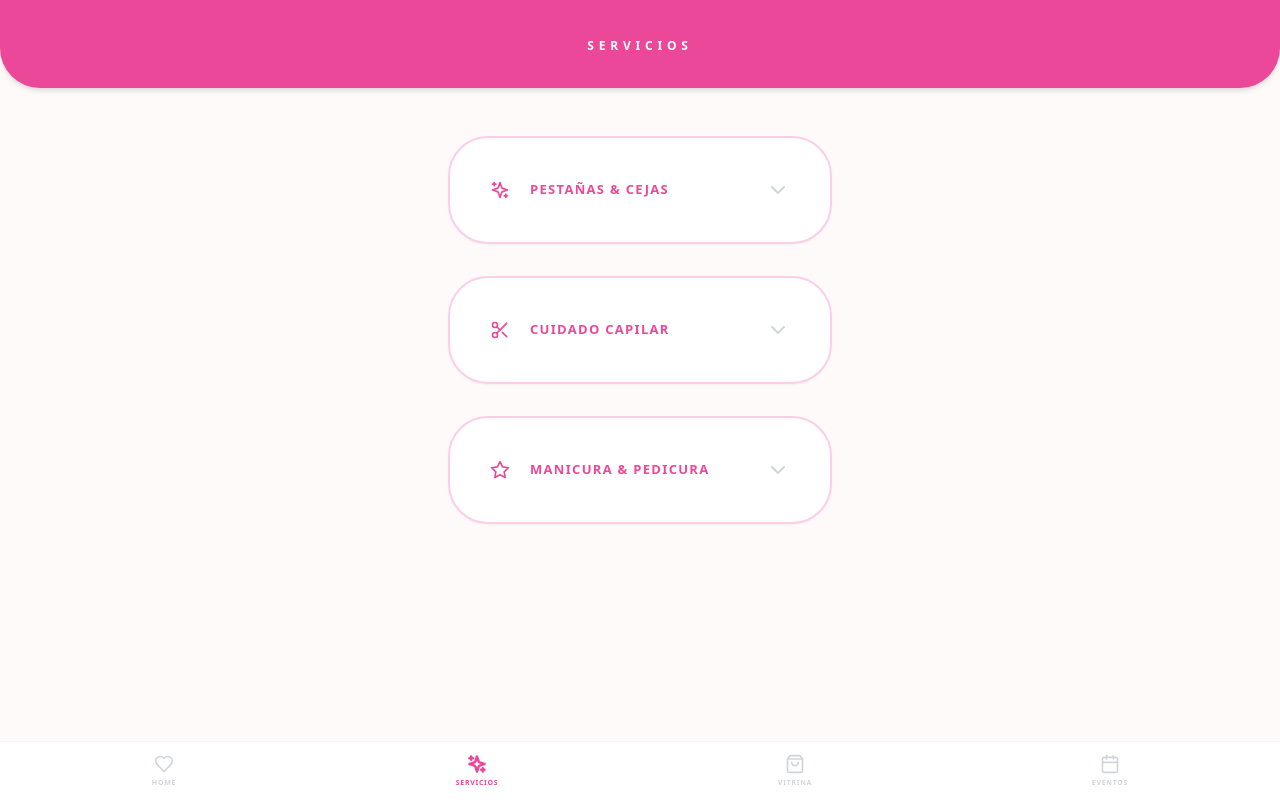
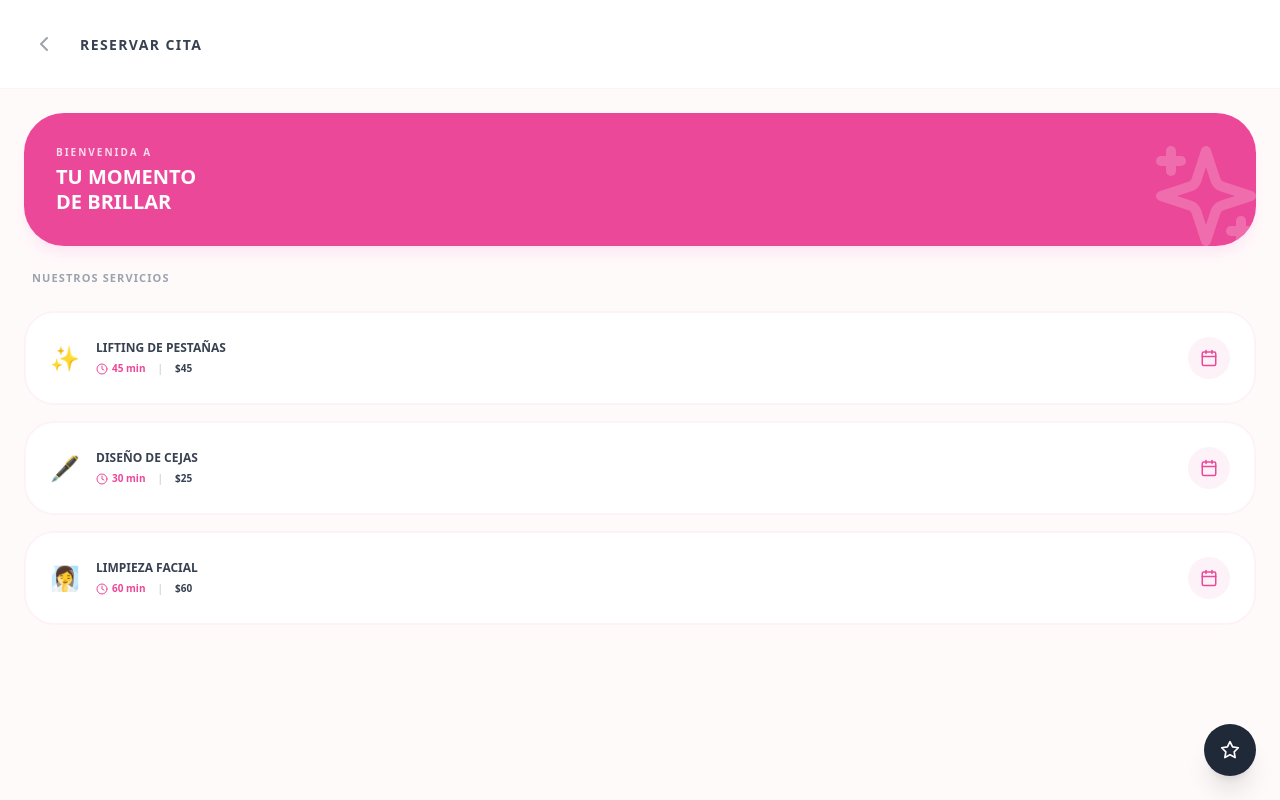
Before and after one commit to anaaz1798/martha-cute-studio, a React (Vite) app: page /servicios in a window 1280 px wide. Built offline with nearby package versions, Linux system fonts and the light colour scheme.

Commit message:
Update ServicesPage.jsx

```diff
--- a/src/pages/ServicesPage.jsx
+++ b/src/pages/ServicesPage.jsx
@@ -1,103 +1,67 @@
 import { useState } from 'react';
 import { useNavigate } from 'react-router-dom';
-import Navbar from '../components/Navbar';
-import { ChevronDown, ChevronUp, Scissors, Sparkles, Star } from 'lucide-react';
+import { ChevronLeft, Clock, Sparkles, Star, Calendar } from 'lucide-react';
 
 export default function ServicesPage() {
   const navigate = useNavigate();
-  const [openCategory, setOpenCategory] = useState(null);
 
-  const categorias = [
-    {
-      id: 'pestanas',
-      nombre: 'Pestañas & Cejas',
-      icono: <Sparkles className="w-5 h-5" />,
-      servicios: [
-        { nombre: 'Lifting de Pestañas', precio: '35.00', tipo: 'fijo' },
-        { nombre: 'Diseño de Cejas + Henna', precio: '20.00', tipo: 'fijo' }
-      ]
-    },
-    {
-      id: 'cabello',
-      nombre: 'Cuidado Capilar',
-      icono: <Scissors className="w-5 h-5" />,
-      servicios: [
-        { nombre: 'Color Global / Balayage', precio: 'Variable', tipo: 'presupuesto' },
-        { nombre: 'Hidratación Profunda', precio: '25.00', tipo: 'fijo' },
-        { nombre: 'Corte de Puntas', precio: '15.00', tipo: 'fijo' }
-      ]
-    },
-    {
-      id: 'unas',
-      nombre: 'Manicura & Pedicura',
-      icono: <Star className="w-5 h-5" />,
-      servicios: [
-        { nombre: 'Semiesmaltado', precio: '18.00', tipo: 'fijo' },
-        { nombre: 'Pedicura Spa', precio: '30.00', tipo: 'fijo' }
-      ]
-    }
+  const servicios = [
+    { id: 1, nombre: 'Lifting de Pestañas', precio: '$45', tiempo: '45 min', icon: '✨' },
+    { id: 2, nombre: 'Diseño de Cejas', precio: '$25', tiempo: '30 min', icon: '🖋️' },
+    { id: 3, nombre: 'Limpieza Facial', precio: '$60', tiempo: '60 min', icon: '🧖‍♀️' },
   ];
 
-  const handlePresupuesto = (servicio) => {
-    const mensaje = `Hola! Me gustaría pedir un presupuesto para: ${servicio}`;
-    window.open(`https://wa.me/584121663968?text=${encodeURIComponent(mensaje)}`, '_blank');
-  };
-
   return (
-    <div className="min-h-screen bg-[#fffafa] pb-32 font-sans text-gray-800">
-      <nav className="bg-[#ec4899] text-white p-8 text-center sticky top-0 z-50 rounded-b-[40px] shadow-md">
-        <span className="font-black uppercase text-[12px] tracking-[0.4em]">Servicios</span>
+    <div className="min-h-screen bg-[#fffafa] pb-20 font-sans">
+      {/* Header */}
+      <nav className="bg-white p-6 flex items-center gap-4 sticky top-0 z-50 border-b border-pink-50">
+        <button onClick={() => navigate('/')} className="p-2 text-gray-400">
+          <ChevronLeft size={24} />
+        </button>
+        <h1 className="text-[14px] font-black uppercase tracking-widest text-gray-700">Reservar Cita</h1>
       </nav>
 
-      <main className="max-w-md mx-auto p-8 pt-12 space-y-8">
-        {categorias.map((cat) => (
-          <div key={cat.id} className="bg-white rounded-[40px] shadow-sm border-2 border-[#fbcfe8] overflow-hidden">
-            <button
-              onClick={() => setOpenCategory(openCategory === cat.id ? null : cat.id)}
-              className="w-full p-10 flex items-center justify-between active:bg-pink-50/20"
-            >
-              <div className="flex items-center gap-5 text-[#ec4899]">
-                {cat.icono}
-                <span className="font-black uppercase text-[13px] tracking-widest">{cat.nombre}</span>
+      <main className="p-6 space-y-6">
+        <div className="bg-[#ec4899] p-8 rounded-[40px] text-white shadow-lg shadow-pink-100 relative overflow-hidden">
+          <div className="relative z-10">
+            <p className="text-[10px] font-black uppercase tracking-[0.2em] opacity-80">Bienvenida a</p>
+            <h2 className="text-[20px] font-black uppercase leading-tight mt-1">Tu momento <br/> de brillar</h2>
           </div>
-              {openCategory === cat.id ? <ChevronUp className="text-gray-300" /> : <ChevronDown className="text-gray-300" />}
-            </button>
-
-            {openCategory === cat.id && (
-              <div className="px-10 pb-10 space-y-6 animate-fadeIn">
-                <div className="h-[1px] bg-pink-50 w-full mb-4" />
-                {cat.servicios.map((s, index) => (
-                  <div key={index} className="flex justify-between items-center bg-[#fffafa] p-6 rounded-[25px] border border-pink-50/50">
-                    <div className="flex flex-col">
-                      <span className="text-[11px] font-black uppercase text-gray-700">{s.nombre}</span>
-                      <span className="text-[14px] font-black text-[#ec4899] mt-1">
-                        {s.tipo === 'presupuesto' ? 'Por evaluar' : `$${s.precio}`}
-                      </span>
+          <Sparkles className="absolute right-[-10px] bottom-[-10px] opacity-20" size={120} />
         </div>
 
-                    {s.tipo === 'presupuesto' ? (
-                      <button
-                        onClick={() => handlePresupuesto(s.nombre)}
-                        className="bg-gray-800 text-white px-5 py-3 rounded-full text-[8px] font-black uppercase tracking-widest shadow-md active:scale-95 transition-all"
-                      >
-                        Presupuesto
+        <h3 className="text-[11px] font-black uppercase tracking-widest text-gray-400 ml-2">Nuestros Servicios</h3>
+
+        <div className="space-y-4">
+          {servicios.map((s) => (
+            <div key={s.id} className="bg-white p-6 rounded-[30px] border-2 border-pink-50 flex items-center justify-between group active:scale-95 transition-all">
+              <div className="flex items-center gap-4">
+                <span className="text-2xl">{s.icon}</span>
+                <div>
+                  <p className="text-[12px] font-black uppercase text-gray-700">{s.nombre}</p>
+                  <div className="flex items-center gap-3 mt-1">
+                    <span className="flex items-center gap-1 text-[10px] font-bold text-[#ec4899]">
+                      <Clock size={12} /> {s.tiempo}
+                    </span>
+                    <span className="text-[10px] font-bold text-gray-300">|</span>
+                    <span className="text-[10px] font-bold text-gray-700">{s.precio}</span>
+                  </div>
+                </div>
+              </div>
+              <button className="bg-pink-50 p-3 rounded-full text-[#ec4899]">
+                <Calendar size={18} />
               </button>
-                    ) : (
-                      <button
-                        onClick={() => navigate('/reservar')}
-                        className="bg-[#ec4899] text-white px-6 py-3 rounded-full text-[9px] font-black uppercase tracking-widest shadow-lg shadow-pink-100 active:scale-95 transition-all"
-                      >
-                        Agendar
-                      </button>
-                    )}
             </div>
           ))}
         </div>
-            )}
+      </main>
+
+      {/* Botón flotante de ayuda */}
+      <div className="fixed bottom-6 right-6">
+        <button className="bg-gray-800 text-white p-4 rounded-full shadow-xl">
+          <Star size={20} />
+        </button>
       </div>
-        ))}
-      </main>
-      <Navbar />
     </div>
   );
 }
```
Lines whose indentation alone changed are shown as unchanged.
